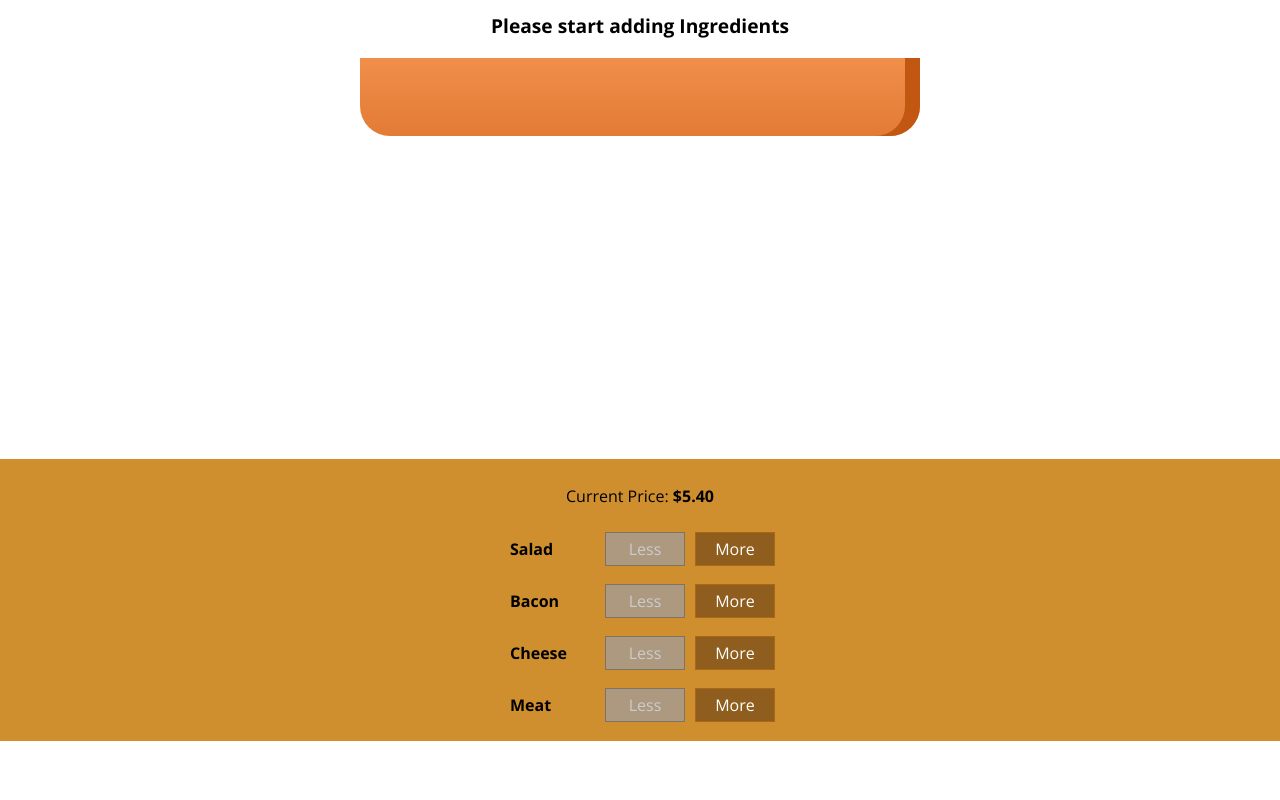
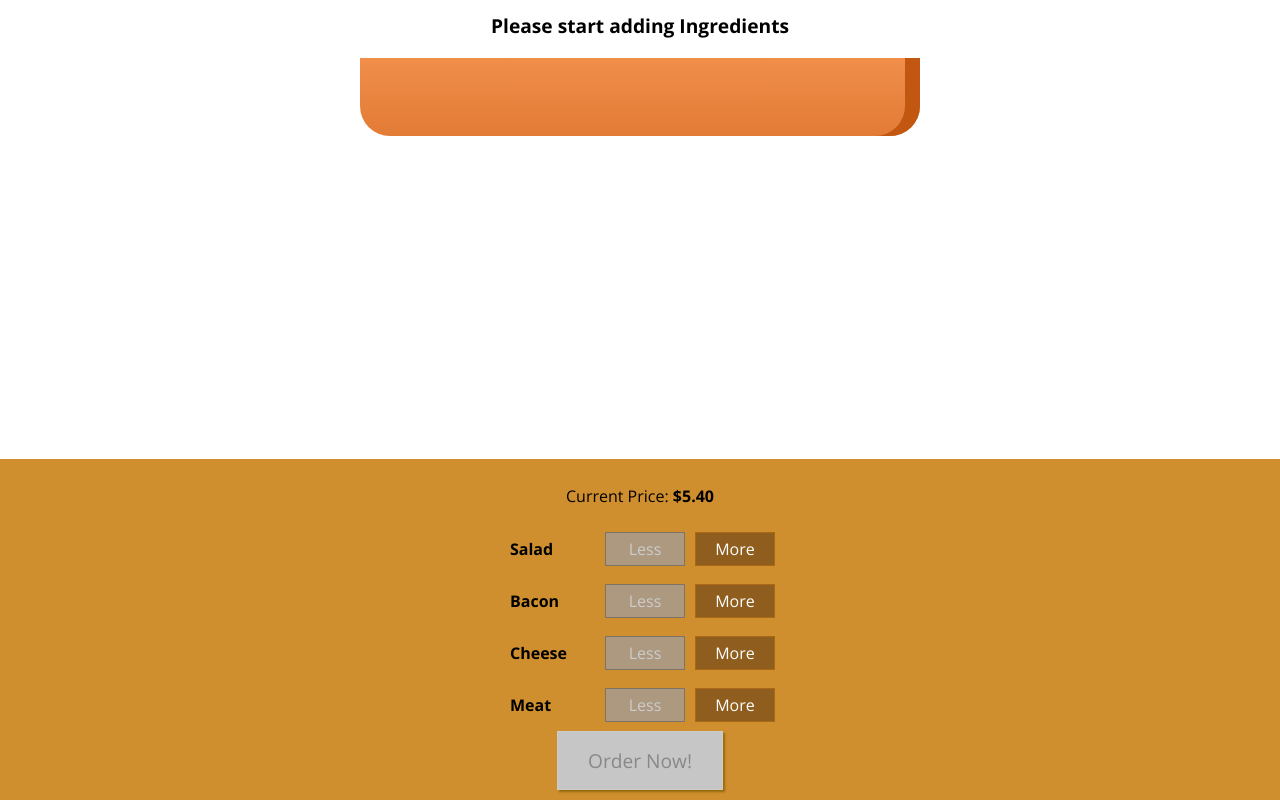
Before and after one commit to TheMarit/BurgerBuilder, a React app: page / in a window 1280 px wide. Shown: the part 179-979 px from the top of the page. Before the commit the page ends 920 px from the top, so only its background shows below. Built offline with nearby package versions, Linux system fonts and the light colour scheme.

Commit message:
add order button

```diff
--- a/src/components/Burger/BuildControls/BuildControls.css
+++ b/src/components/Burger/BuildControls/BuildControls.css
@@ -8,3 +8,45 @@
     margin: auto;
     padding: 10px 0;
 }
+
+
+.OrderButton {
+    background-color: #DAD735;
+    outline: none;
+    cursor: pointer;
+    border: 1px solid #966909;
+    color: #966909;
+    font-family: inherit;
+    font-size: 1.2em;
+    padding: 15px 30px;
+    box-shadow: 2px 2px 2px #966909;
+}
+
+.OrderButton:hover, .OrderButton:active {
+    background-color: #A0DB41;
+    border: 1px solid #966909;
+    color: #966909;
+}
+
+.OrderButton:disabled {
+    background-color: #C7C6C6;
+    cursor: not-allowed;
+    border: 1px solid #ccc;
+    color: #888888;
+}
+
+.OrderButton:not(:disabled) {
+    animation: enable 0.3s linear;
+}
+
+@keyframes enable {
+    0% {
+        transform: scale(1);
+    }
+    60% {
+        transform: scale(1.1);
+    }
+    100% {
+        transform: scale(1);
+    }
+}
--- a/src/components/Burger/BuildControls/BuildControls.js
+++ b/src/components/Burger/BuildControls/BuildControls.js
@@ -20,9 +20,12 @@ const buildControls = (props) => {
                 add={() => props.addIngredient(control.type)}
                 remove={() => props.removeIngredient(control.type)}
                 disabled={props.disabled[control.type]}
-
             />
             ))}
+        <button
+            className={classes.OrderButton}
+            disabled={!props.purchasable}
+        >Order Now!</button>
         </div>
     )
 }
--- a/src/containers/BurgerBuilder/BurgerBuilder.js
+++ b/src/containers/BurgerBuilder/BurgerBuilder.js
@@ -16,7 +16,14 @@ class BurgerBuilder extends Component {
             cheese: 0,
             meat: 0
         },
-        totalPrice: 5.40
+        totalPrice: 5.40,
+        purchasable: false
+    }
+
+    updatePurchaseState = (ingredients) => {
+        const sum = Object.values(ingredients)
+            .reduce((total,el) => total + el ,0);
+        this.setState({purchasable: sum > 0})
     }
 
     addIngredientHandler = (type) => {
@@ -25,6 +32,7 @@ class BurgerBuilder extends Component {
         let currentPrice = this.state.totalPrice;
         let updatedPrice = currentPrice + INGREDIENT_PRICES[type]
         this.setState({ingredients: updatedIngredients, totalPrice: updatedPrice})
+        this.updatePurchaseState(updatedIngredients)
     }
 
     removeIngredientHandler = (type) => {
@@ -36,6 +44,7 @@ class BurgerBuilder extends Component {
         let currentPrice = this.state.totalPrice;
         let updatedPrice = currentPrice - INGREDIENT_PRICES[type]
         this.setState({ingredients: updatedIngredients, totalPrice: updatedPrice})
+        this.updatePurchaseState(updatedIngredients)
     }
 
 
@@ -54,6 +63,7 @@ class BurgerBuilder extends Component {
                     removeIngredient={this.removeIngredientHandler}
                     disabled ={disabledInfo}
                     price = {this.state.totalPrice}
+                    purchasable = {this.state.purchasable}
                 />
             </React.Fragment>
         )
```
